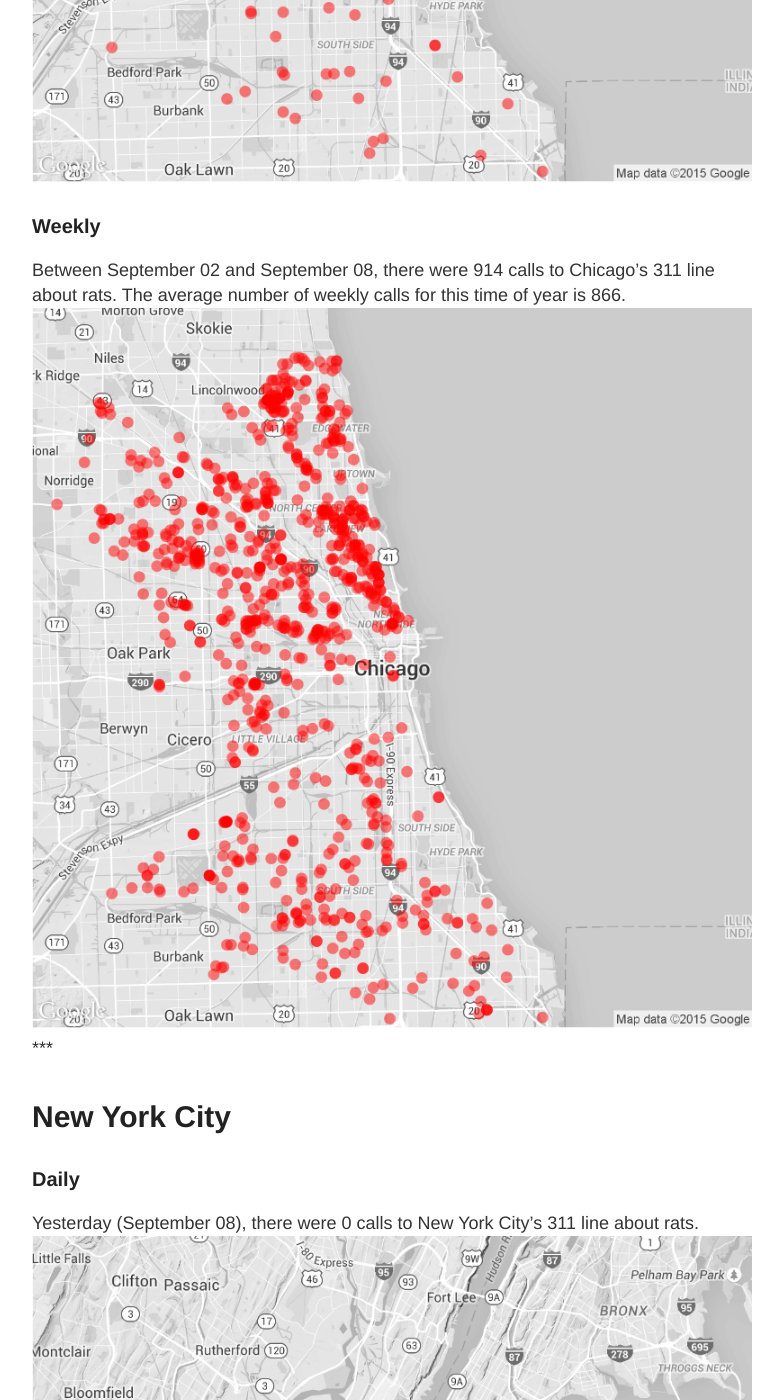
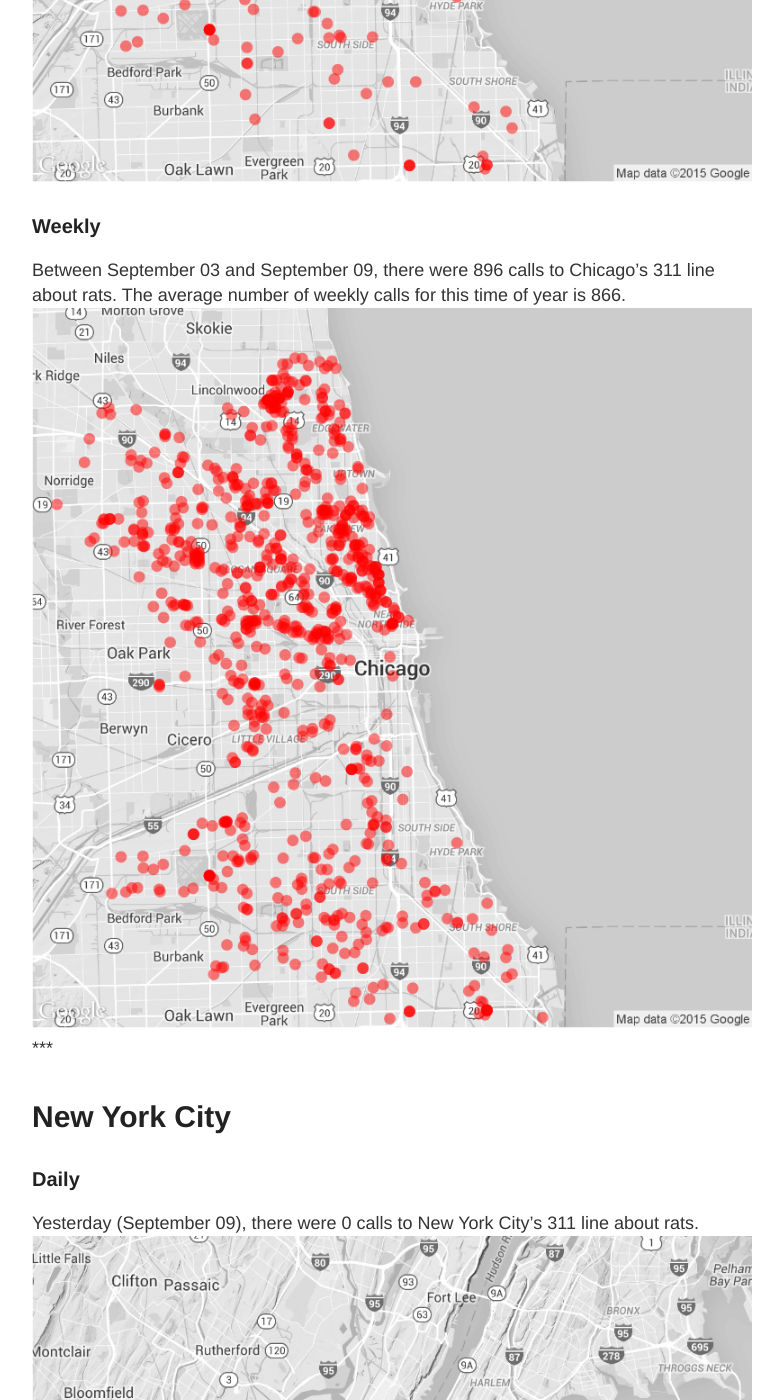
Before and after one commit to DanielHadley/ratmaps, a Jekyll site: the page built from daily.md, in a window 1280 px wide and 1400 px high, scrolled down 1033 px. Shown: the whole window, without its empty margins (248-1031 px from the left). Built offline with Jekyll 4.4.1, drawn with Linux system fonts in a browser that asks for light colours; comment, search, counter and statistics services are not loaded; some of the changed text lies outside the part shown.

Commit message:
Daily Maps

```diff
--- a/daily.md
+++ b/daily.md
@@ -15,22 +15,22 @@ tags: Chicago NYC weekly daily rats
 
 ### Daily
 
-Yesterday (September 08), there were 222 calls to Chicago's 311 line about rats.
+Yesterday (September 09), there were 170 calls to Chicago's 311 line about rats.
 ![Chicago rat calls to 311 weekly map]({{ site.cityimages }}/daily/Chicago_Rat_Map_Daily.png)
 
 ### Weekly
-Between September 02 and September 08, there were 914 calls to Chicago's 311 line about rats. The average number of weekly calls for this time of year is 866.
+Between September 03 and September 09, there were 896 calls to Chicago's 311 line about rats. The average number of weekly calls for this time of year is 866.
 ![Chicago rat calls to 311 weekly map]({{ site.cityimages }}/daily/Chicago_Rat_Map_Weekly.png)
 ***
 # New York City <a id="nyc"><a>
 
 ### Daily
 
-Yesterday (September 08), there were 0 calls to New York City's 311 line about rats.
+Yesterday (September 09), there were 0 calls to New York City's 311 line about rats.
 ![NYC rat calls to 311 weekly map]({{ site.cityimages }}/daily/NYC_Rat_Map_Daily.png)
 
 ### Weekly
-Between September 02 and September 08, there were 0 calls to New York City's 311 line about rats. The average number of weekly calls for this time of year is 250.
+Between September 03 and September 09, there were 0 calls to New York City's 311 line about rats. The average number of weekly calls for this time of year is 250.
 ![NYC rat calls to 311 weekly map]({{ site.cityimages }}/daily/NYC_Rat_Map_Weekly.png)
 
 Each red dot represents one call about a rat seen in that location. The dots are transparent, so multiple calls from one location will be seen as a solid dot. The usual caveats apply: more calls do not necessarily mean that there are more rats in that location than other parts of the city. A cluster of dots could indicate that one resident is unusually vocal about rodents in his or her neighborhood. Also, more densely populated neighborhoods tend to make more calls to 311.
```
Also changed, not shown: images/pages/daily/Chicago_Rat_Map_Daily.png, images/pages/daily/Chicago_Rat_Map_Weekly.png, images/pages/daily/NYC_Rat_Map_Daily.png, images/pages/daily/NYC_Rat_Map_Weekly.png.
